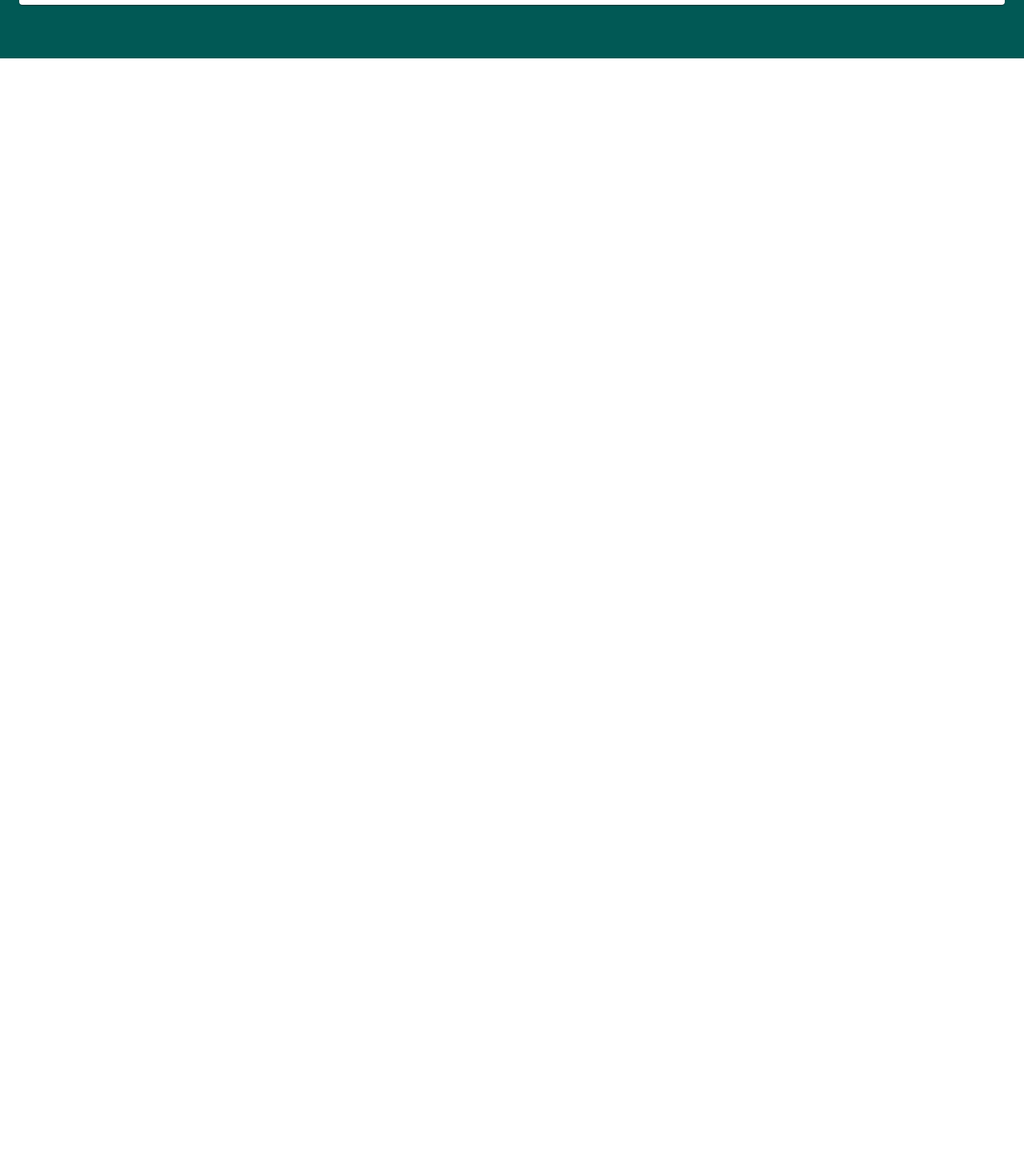
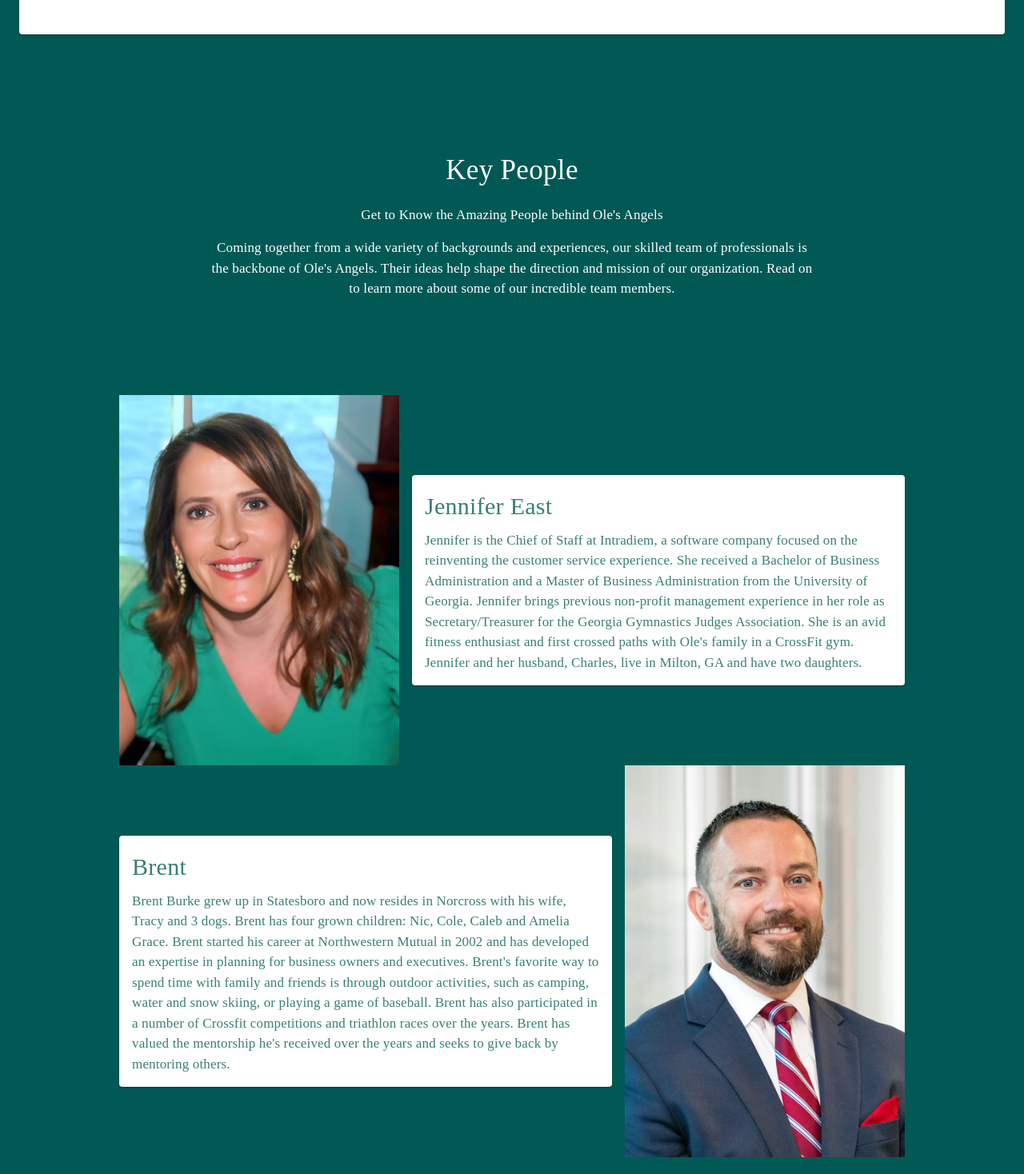
Before and after one commit to kvllinz/ole-angels, a React (Vite) app: page /ole-angels/about in a window 1280 px wide. Shown: the part 727-2195 px from the top of the page at 80% size. Before the commit the page ends 800 px from the top, so only its background shows below. Built offline with nearby package versions, Linux system fonts and the light colour scheme.

Commit message:
update Bios

```diff
--- a/src/Pages/About/About.tsx
+++ b/src/Pages/About/About.tsx
@@ -1,14 +1,39 @@
-import { Container } from '@mui/material';
-import { useEffect, useState } from 'react';
+import { Box, Container, Paper, Typography, useMediaQuery } from '@mui/material';
 import ContentPaper from '../../Components/ContentPaper/ContentPaper';
+import Jen from '../../assets/Jen.jpg';
+import Brent from '../../assets/Brent.jpg';
+
+type KeyPeople = {
+  id: number;
+  img: string;
+  name: string;
+  about: string;
+}[];
 
 const About = () => {
-  const [a, setA] = useState('');
+  const isXSmallScreen = useMediaQuery('(max-width:600px)');
+  // const isSmallScreen = useMediaQuery('(min-width:601px) and (max-width:960px)');
+  const isMediumScreen = useMediaQuery('(min-width:1280px)');
+  // const isIpadScreen = useMediaQuery('');
+  const topMargin = isXSmallScreen ? 5 : 10;
 
-  useEffect(() => {
-    setA('a');
-  }, []);
-  console.log({ a });
+  const keyPeople: KeyPeople = [
+    {
+      id: 1,
+      img: Jen,
+      name: 'Jennifer East',
+      about:
+        "Jennifer is the Chief of Staff at Intradiem, a software company focused on the reinventing the customer service experience. She received a Bachelor of Business Administration and a Master of Business Administration from the University of Georgia. Jennifer brings previous non-profit management experience in her role as Secretary/Treasurer for the Georgia Gymnastics Judges Association. She is an avid fitness enthusiast and first crossed paths with Ole's family in a CrossFit gym. Jennifer and her husband, Charles, live in Milton, GA and have two daughters.",
+    },
+    {
+      id: 2,
+      img: Brent,
+      name: 'Brent',
+      about:
+        "Brent Burke grew up in Statesboro and now resides in Norcross with his wife, Tracy and 3 dogs. Brent has four grown children: Nic, Cole, Caleb and Amelia Grace. Brent started his career at Northwestern Mutual in 2002 and has developed an expertise in planning for business owners and executives. Brent's favorite way to spend time with family and friends is through outdoor activities, such as camping, water and snow skiing, or playing a game of baseball. Brent has also participated in a number of Crossfit competitions and triathlon races over the years. Brent has valued the mentorship he's received over the years and seeks to give back by mentoring others.",
+    },
+  ];
+
   return (
     <Container
       maxWidth='xl'
@@ -16,6 +41,7 @@ const About = () => {
         display: 'flex',
         justifyContent: 'flex-start',
         flexDirection: 'column',
+        mt: topMargin,
         mb: 3,
       }}>
       <ContentPaper
@@ -24,6 +50,144 @@ const About = () => {
 
 Since our founding in 2000, we have been proud to witness how our activities have benefitted the San Francisco community and beyond. Want to take part? Contribute to our work by donating or volunteering today.'
       />
+      <Box
+        sx={{
+          display: 'flex',
+          flexDirection: 'column',
+          justifyContent: 'center',
+          alignItems: 'center',
+          textAlign: 'center',
+          mt: isMediumScreen ? 3 : 0,
+        }}>
+        <Typography
+          sx={{
+            pt: isMediumScreen ? 15 : 7,
+            fontFamily: 'serif',
+            fontSize: isMediumScreen ? 35 : 20,
+            pl: isMediumScreen ? 30 : 2,
+            pr: isMediumScreen ? 30 : 2,
+          }}>
+          Key People
+        </Typography>
+        <Typography
+          sx={{
+            pt: 2,
+            fontFamily: 'serif',
+            fontSize: isMediumScreen ? 17 : 13,
+            pl: isMediumScreen ? 30 : 2,
+            pr: isMediumScreen ? 30 : 2,
+          }}>
+          Get to Know the Amazing People behind Ole's Angels
+        </Typography>
+        <Typography
+          sx={{
+            pt: 2,
+            fontFamily: 'serif',
+            fontSize: isMediumScreen ? 17 : 13,
+            pl: isMediumScreen ? 30 : 2,
+            pr: isMediumScreen ? 30 : 2,
+          }}>
+          Coming together from a wide variety of backgrounds and experiences, our skilled team of professionals is the
+          backbone of Ole's Angels. Their ideas help shape the direction and mission of our organization. Read on to
+          learn more about some of our incredible team members.
+        </Typography>
+      </Box>
+      <Box sx={{ pt: isMediumScreen ? 15 : 7 }}>
+        {keyPeople.map(({ name, about, img }, index) => (
+          <Box
+            key={index}
+            sx={{
+              display: 'flex',
+              flexDirection: isXSmallScreen ? 'column' : 'row',
+              justifyContent: 'center',
+              alignItems: 'center',
+              alignSelf: 'center',
+            }}>
+            {index % 2 !== 0 && !isXSmallScreen ? (
+              <>
+                <Paper
+                  sx={{
+                    display: 'flex',
+                    flexDirection: 'column',
+                    width: isXSmallScreen ? '100%' : '50%',
+                    alignItems: 'center',
+                    pt: 2,
+                    pr: 2,
+                    pl: 2,
+                    pb: 2,
+                    overflow: 'auto',
+                    mt: isXSmallScreen ? 2 : 0,
+                    backgroundColor: 'white',
+                    mr: 2,
+                  }}>
+                  <Typography
+                    sx={{
+                      fontFamily: 'serif',
+                      fontSize: isMediumScreen ? 30 : 20,
+                      color: '#397f77',
+                      alignSelf: 'flex-start',
+                    }}>
+                    {name}
+                  </Typography>
+                  <Typography sx={{ fontFamily: 'serif', fontSize: isMediumScreen ? 17 : 13, pt: 1, color: '#397f77' }}>
+                    {about}
+                  </Typography>
+                </Paper>
+                <Box
+                  component={'img'}
+                  src={img}
+                  sx={{
+                    width: { xs: '100%', sm: '100%', md: '20%' }, // Set the initial width of the image
+                    flex: '1 1 auto', // Allow the image to grow and shrink
+                    maxWidth: { md: '350px', xs: '250px' }, // Set a maximum width on medium screens
+                  }}
+                />
+              </>
+            ) : (
+              <>
+                <Box
+                  component={'img'}
+                  src={img}
+                  sx={{
+                    width: { xs: '100%', sm: '100%', md: '20%' }, // Set the initial width of the image
+                    flex: '1 1 auto', // Allow the image to grow and shrink
+                    maxWidth: { md: '350px', xs: '250px' }, // Set a maximum width on medium screens
+                    mr: 2,
+                    mt: isXSmallScreen ? 2 : 0,
+                  }}
+                />
+                <Paper
+                  sx={{
+                    display: 'flex',
+                    flexDirection: 'column',
+                    width: isXSmallScreen ? '100%' : '50%',
+                    alignItems: 'center',
+                    pt: 2,
+                    pr: 2,
+                    pl: 2,
+                    pb: 2,
+                    overflow: 'auto',
+                    mt: isXSmallScreen ? 2 : 0,
+                    backgroundColor: 'white',
+                  }}>
+                  <Typography
+                    sx={{
+                      fontFamily: 'serif',
+                      fontSize: isMediumScreen ? 30 : 20,
+                      color: '#397f77',
+                      alignSelf: 'flex-start',
+                    }}>
+                    {name}
+                  </Typography>
+                  <Typography sx={{ fontFamily: 'serif', fontSize: isMediumScreen ? 17 : 13, pt: 1, color: '#397f77' }}>
+                    {about}
+                  </Typography>
+                </Paper>
+              </>
+            )}
+          </Box>
+        ))}
+      </Box>
     </Container>
   );
 };
```
